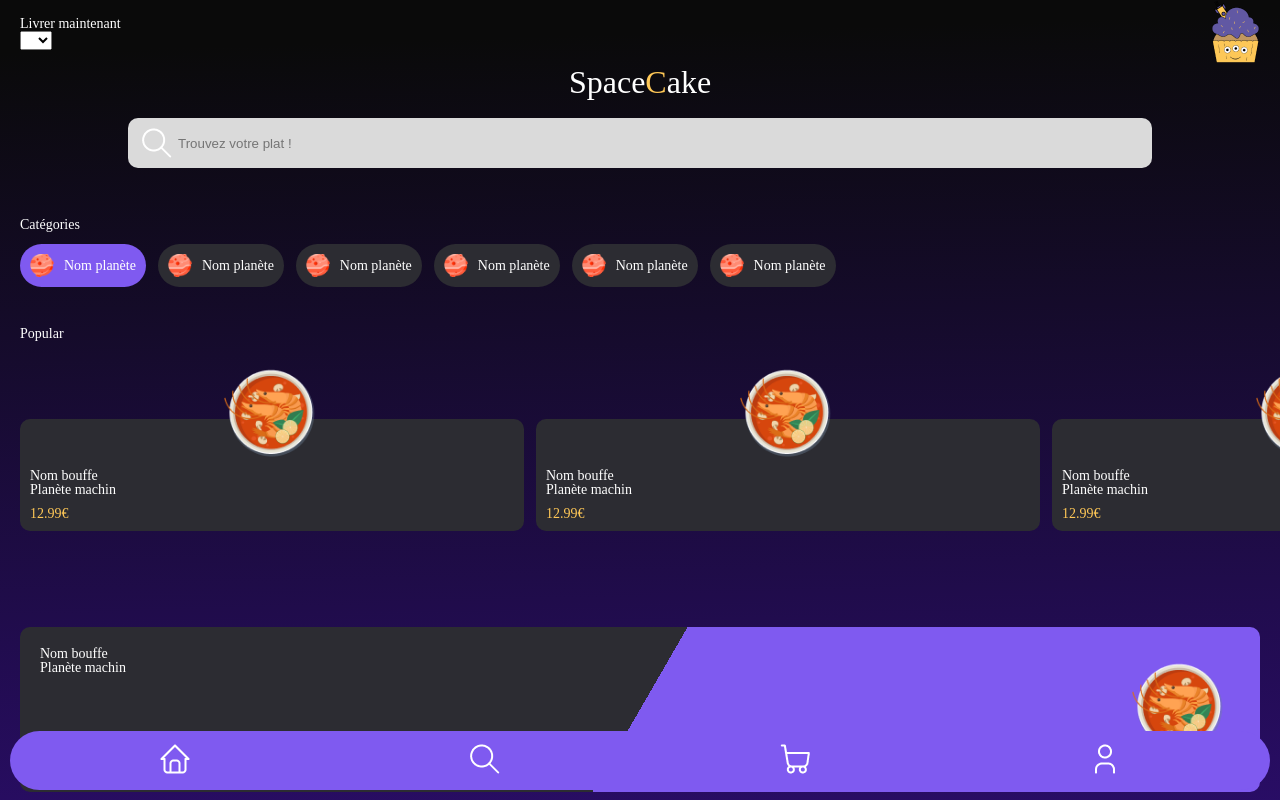
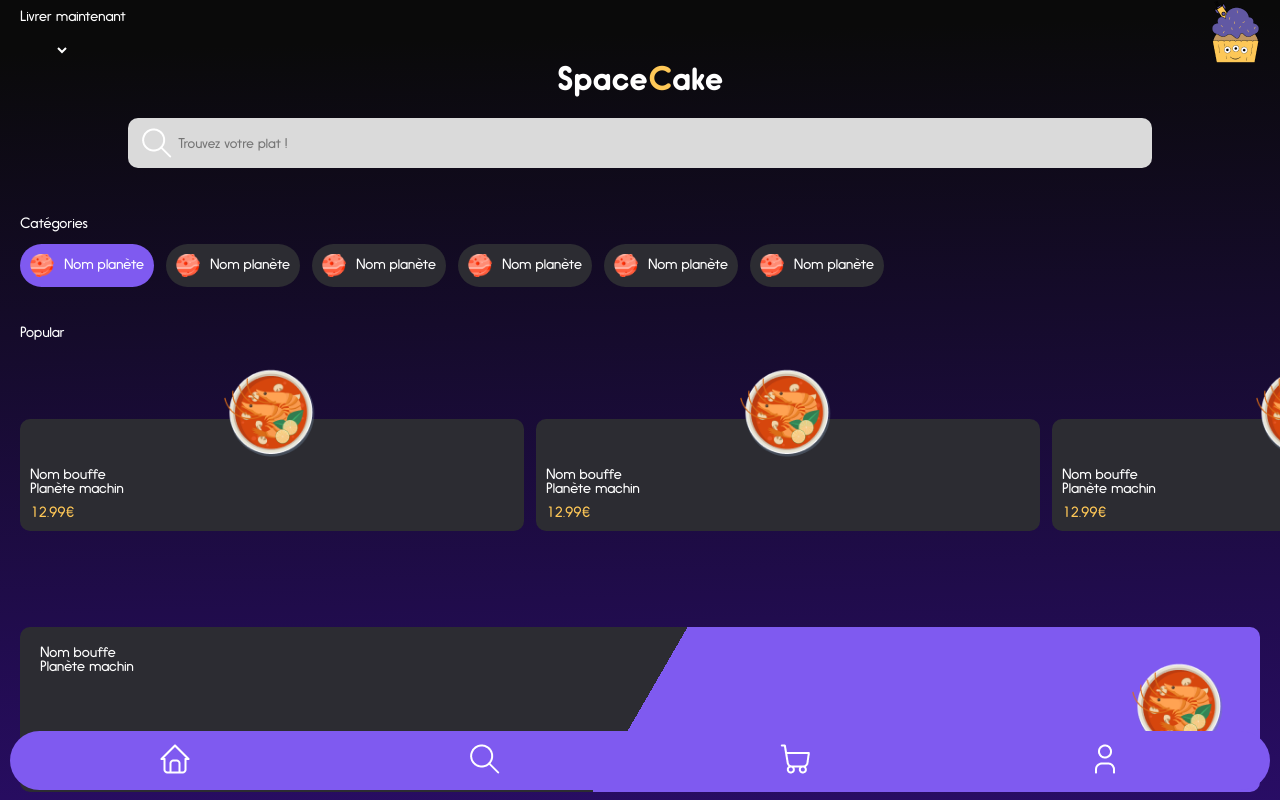
Before and after one commit to cubikean/hackathon_symfony, a website: page src/index.html in a window 1280 px wide. Shown: the top 800 px of the page. Drawn offline with nearby package versions, Linux system fonts and the light colour scheme; files that its build step writes are made by us from their sources.

Commit message:
home end

```diff
--- a/src/assets/js/menu.js
+++ b/src/assets/js/menu.js
@@ -7,3 +7,32 @@ btnMenu.addEventListener('click', ()=>{
     btnMenu.classList.toggle('main-menu--active')
 
 })
+
+function change() {
+
+    select = document.getElementById("select");
+    select_s = select.style;
+
+    switch(select.selectedIndex) {
+
+    case 0 :
+    select_s.background = "url('assets/img/mars.png') no-repeat";
+    break;
+
+    case 1 :
+    select_s.background = "url('assets/img/planete.png') no-repeat";
+    break;
+
+    case 2 :
+    select_s.background = "url('assets/img/mars.png') no-repeat";
+    break;
+
+    case 3 :
+    select_s.background = "url('assets/img/mars.png') no-repeat";
+    break;
+
+    default:
+    select_s.background = "none";
+    break;
+    }
+    }
--- a/src/index.html
+++ b/src/index.html
@@ -25,11 +25,11 @@
         <div class="header-top">
             <div class="delivery">
                 <h2>Livrer maintenant</h2>
-                <select name="" id="">
-                    <option value=""></option>
-                    <option value="">U</option>
-                    <option value="">T</option>
-                    <option value="">E</option>
+                <select name="" id="select" onchange="change()">
+                    <option value="" style="background: url('assets/img/mars.png') no-repeat;"></option>
+                    <option value="" style="background: url('assets/img/planete.png') no-repeat;"></option>
+                    <option value="" style="background: url('assets/img/mars.png') no-repeat;"></option>
+                    <option value="" style="background: url('assets/img/mars.png') no-repeat;"></option>
                 </select>
             </div>
             <div class="logo">
--- a/src/sass/base/_typography.scss
+++ b/src/sass/base/_typography.scss
@@ -1,12 +1,18 @@
-$Regular : 'Gilroy-Light';
-$Bold : 'Gilroy-ExtraBold';
+$Light : 'HirukoPro-Light';
+$Regular : 'HirukoPro-Regular';
+$Bold : 'HirukoPro-Bold';
 
 @font-face {
-    font-family: 'Gilroy-Light';
-    src: url('../../assets/fonts/Gilroy-Light.woff2') format("woff2");
+    font-family: 'HirukoPro-Light';
+    src: url('../../assets/fonts/HirukoPro-Light.woff2') format("woff2");
 }
 
 @font-face {
-    font-family: 'Gilroy-ExtraBold';
-    src: url('../../assets/fonts/Gilroy-ExtraBold.woff2') format("woff2");
+    font-family: 'HirukoPro-Regular';
+    src: url('../../assets/fonts/HirukoPro-Regular.woff2') format("woff2");
 }
+
+@font-face {
+    font-family: 'HirukoPro-Bold';
+    src: url('../../assets/fonts/HirukoPro-Bold.woff2') format("woff2");
+}
--- a/src/sass/components/_menu.scss
+++ b/src/sass/components/_menu.scss
@@ -1,5 +1,6 @@
 @use '../helpers/colors'as *;
 @use '../helpers/breakpoints' as *;
+@use '../base/typography' as *;
 
 .main-menu{
 
--- a/src/sass/layout/_header.scss
+++ b/src/sass/layout/_header.scss
@@ -1,5 +1,6 @@
 @use '../helpers/colors' as *;
 @use '../helpers/breakpoints' as *;
+@use '../base/typography' as *;
 
 .header-top{
     padding: 0 20px;
@@ -9,6 +10,24 @@
     color: white;
 
     .delivery{
+            margin-top: 10px;
+            h2{
+    font-family: $Light;
+
+            }
+            select{
+            margin-top: 10px;
+            width: 50px;
+            height: 30px;
+            background: transparent;
+            border: none;
+            outline: none;
+            color: white;
+
+            &:focus-visible{
+                outline: none;
+            }
+        }
     }
 }
 
@@ -41,14 +60,17 @@
     }
 
 }
-h1{
-    color: white;
-    font-size: 32px;
-}
+
 
 .spacecake{
     text-align: center;
+    color: white;
+    font-size: 32px;
+    font-family: $Regular;
+
     span{
         color: $yellow;
+    font-family: $Regular;
+
     }
 }
--- a/src/sass/pages/_home.scss
+++ b/src/sass/pages/_home.scss
@@ -1,11 +1,16 @@
 @use '../helpers/colors' as *;
 @use '../helpers/breakpoints' as *;
 @use '../components/button' as *;
+@use '../base/typography' as *;
+
 
 body{
     background: linear-gradient(178.25deg, rgba(0, 0, 0, 0.96) 2.96%, rgba(43, 13, 108, 1) 50.47%);
 }
 
+p, h2, h3, ::placeholder{
+    font-family: $Light;
+}
 
 main {
     padding-top: 50px;
@@ -16,6 +21,8 @@ main {
 
         h2{
             color: white;
+            font-family: $Light;
+
         }
 
         &-container{
```
Also changed, not shown: src/assets/fonts/Gilroy-ExtraBold.otf (deleted), src/assets/fonts/Gilroy-ExtraBold.woff2 (deleted), src/assets/fonts/Gilroy-Light.otf (deleted), src/assets/fonts/Gilroy-Light.woff2 (deleted), src/assets/fonts/HirukoPro-Bold.woff2 (added), src/assets/fonts/HirukoPro-Light.woff2 (added), src/assets/fonts/HirukoPro-Regular.woff2 (added), 1 other file.
